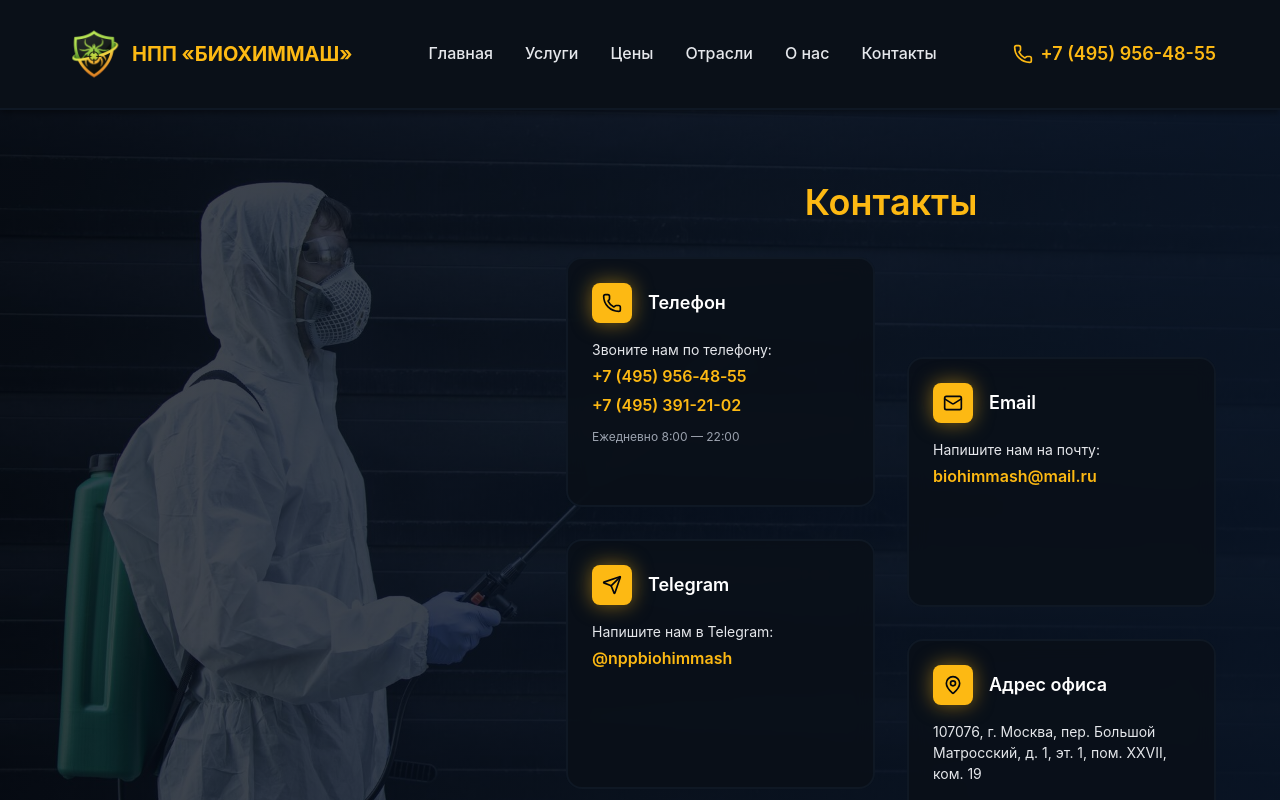
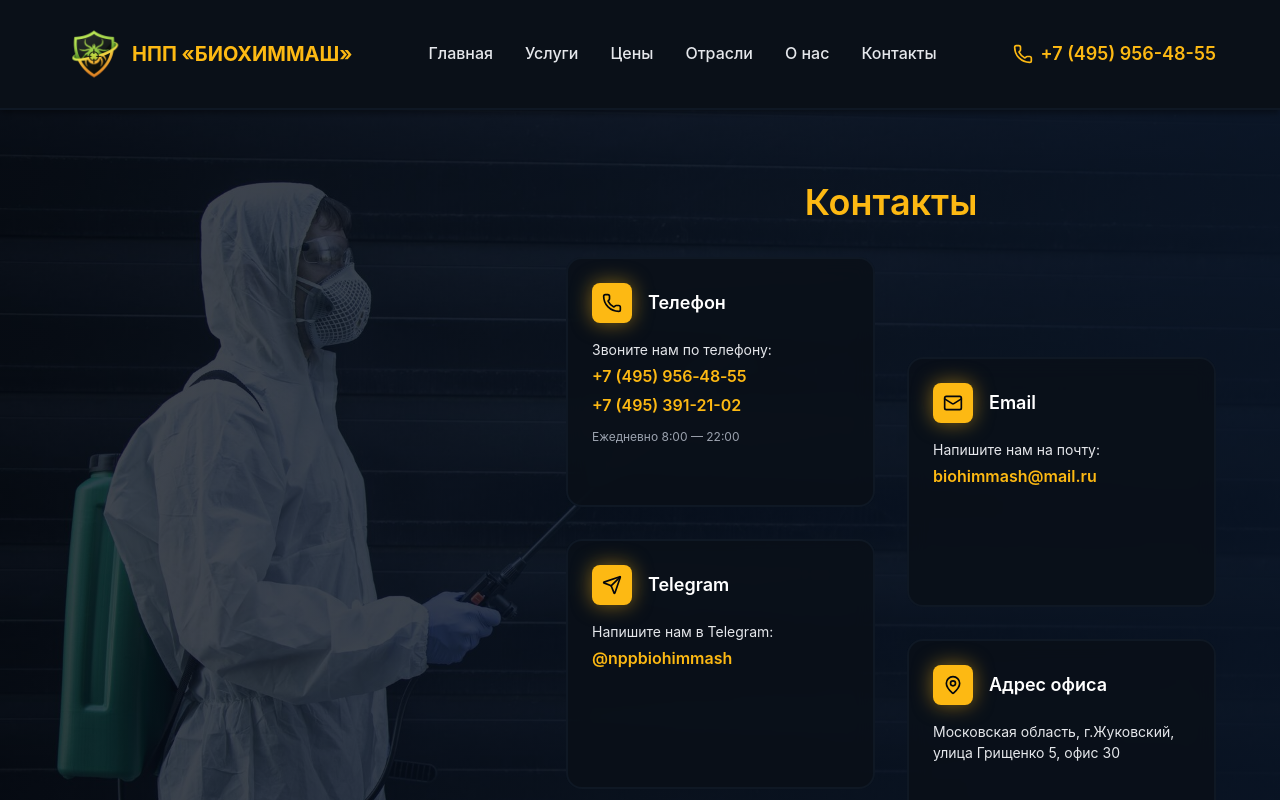
Before and after one commit to reenaBoo/dez-site, a Next.js app: page /contacts in a window 1280 px wide. Shown: the top 800 px of the page. Built offline with nearby package versions, Linux system fonts and the light colour scheme.

Commit message:
change location

```diff
--- a/src/app/contacts/page.tsx
+++ b/src/app/contacts/page.tsx
@@ -330,7 +330,7 @@ export default function ContactsPage() {
               </CardHeader>
               <CardContent>
                 <ContactInfo>
-                  107076, г. Москва, пер. Большой Матросский, д. 1, эт. 1, пом. XXVII, ком. 19
+                  Московская область, г.Жуковский, улица Грищенко 5, офис 30
                 </ContactInfo>
               </CardContent>
             </ContactCard>
```
